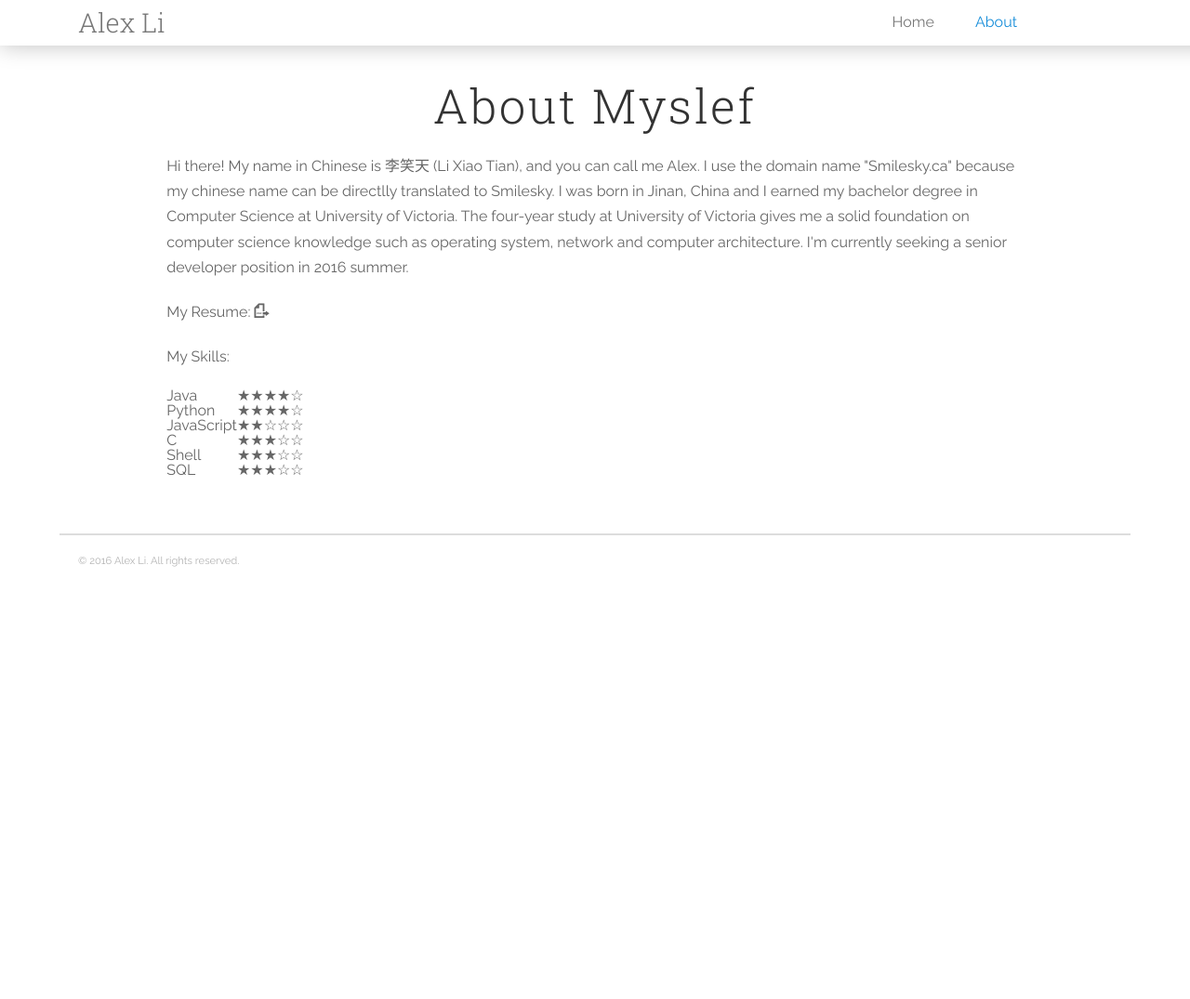
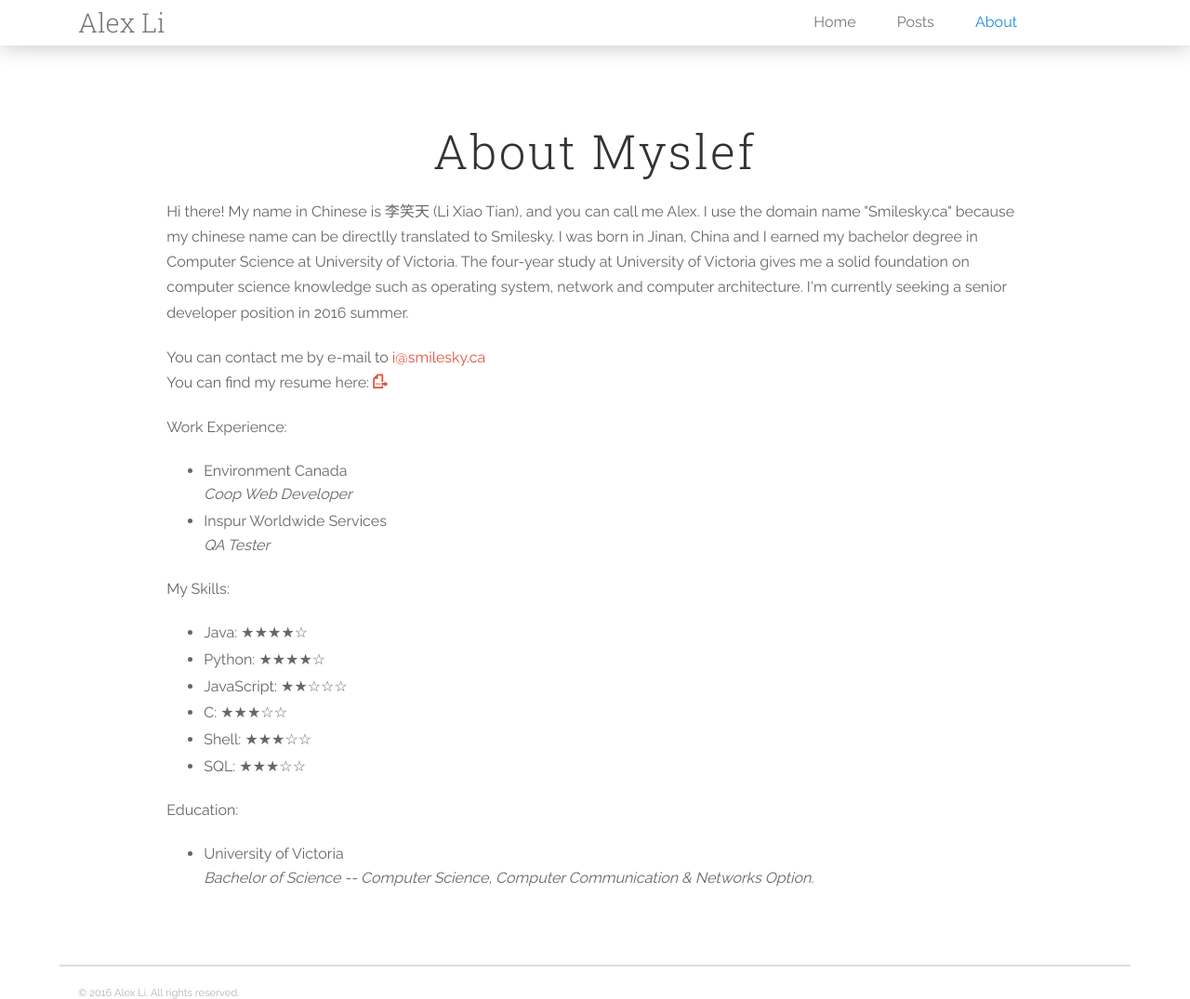
Before and after one commit to AlexLi88/AlexLi88.github.io, a Jekyll site: the page built from about.html, in a window 1280 px wide and 1075 px high. Shown: the whole window at 93% size. Built offline with Jekyll 4.4.1, drawn with Linux system fonts in a browser that asks for light colours; nearby versions of some CDN libraries.

Commit message:
Change header layout and modify on aboutMe

```diff
--- a/_config.yml
+++ b/_config.yml
@@ -35,6 +35,10 @@ navs:
     label: Home
 
   -
+    href: /#blog
+    label: Posts
+
+  -
     href: /about
     label: About
 
--- a/about.html
+++ b/about.html
@@ -9,35 +9,45 @@ permalink: /about/
 Hi there! My name in Chinese is 李笑天 (Li Xiao Tian), and you can call me Alex. I use the domain name "Smilesky.ca" because my chinese name can be directlly translated to Smilesky. I was born in Jinan, China and I earned my bachelor degree in Computer Science at University of Victoria.  The four-year study at University of Victoria gives me a solid foundation on computer science knowledge such as operating system, network and computer architecture. I'm currently seeking a senior developer position in 2016 summer.
 </p>
 
-<p>My Resume:  <i class="icon icon-page-export-pdf"></i></p>
+<p>You can contact me by e-mail to <a href="mailto:i@smilesky.ca">i@smilesky.ca</a><br>
+You can find my resume here:  <a href=""><i class="icon icon-page-export-pdf"></i></a></p>
 
 
+<p><b>Work Experience:</b></p>
+<ul>
+	<li>Environment Canada
+	<br><em>Coop Web Developer</em>
+	</li>
+	<li>Inspur Worldwide Services
+	<br><em>QA Tester</em>
+	</li>
+</ul>
+
 <p>My Skills: </p>
-<table>
-	<tbody>
-		<tr>
-			<td>Java</td>
-			<td>★★★★☆</td>
-		</tr>
-		<tr>
-			<td>Python</td>
-			<td>★★★★☆</td>
-		</tr>
-		<tr>
-			<td>JavaScript</td>
-			<td>★★☆☆☆</td>
-		</tr>
-		<tr>
-			<td>C</td>
-			<td>★★★☆☆</td>
-		</tr>
-		<tr>
-			<td>Shell</td>
-			<td>★★★☆☆</td>
-		</tr>
-		<tr>
-			<td>SQL</td>
-			<td>★★★☆☆</td>
-		</tr>
-	</tbody>
-</table>
+<ul>
+
+		<li>
+			Java: ★★★★☆
+		</li>
+		<li>
+			Python: ★★★★☆
+		</li>
+		<li>
+			JavaScript: ★★☆☆☆
+		</li>
+		<li>
+			C: ★★★☆☆
+		</li>
+		<li>
+			Shell: ★★★☆☆
+		</li>
+		<li>
+			SQL: ★★★☆☆
+		</li>
+
+</ul>
+
+<p><b>Education:</b></p>
+<ul>
+	<li>University of Victoria<br><em>Bachelor of Science -- Computer Science, Computer Communication & Networks Option.</em></li>
+</ul>
--- a/css/uno.css
+++ b/css/uno.css
@@ -1700,9 +1700,8 @@ input[type="tel"] {
 
 .header-main{
 	max-height: 48px;
-	position:fixed;
+	position:relative;
 	background-color: #fff;
-	width:100%;
 	padding-top: 10px;
     padding-bottom: 10px;
     padding-left: 5%;
@@ -1723,7 +1722,7 @@ input[type="tel"] {
 	font-weight: lighter;
 }
 
-.header-main .header-container
+.header-container
 {
 	width: auto;
     max-width: 1020px;
```
